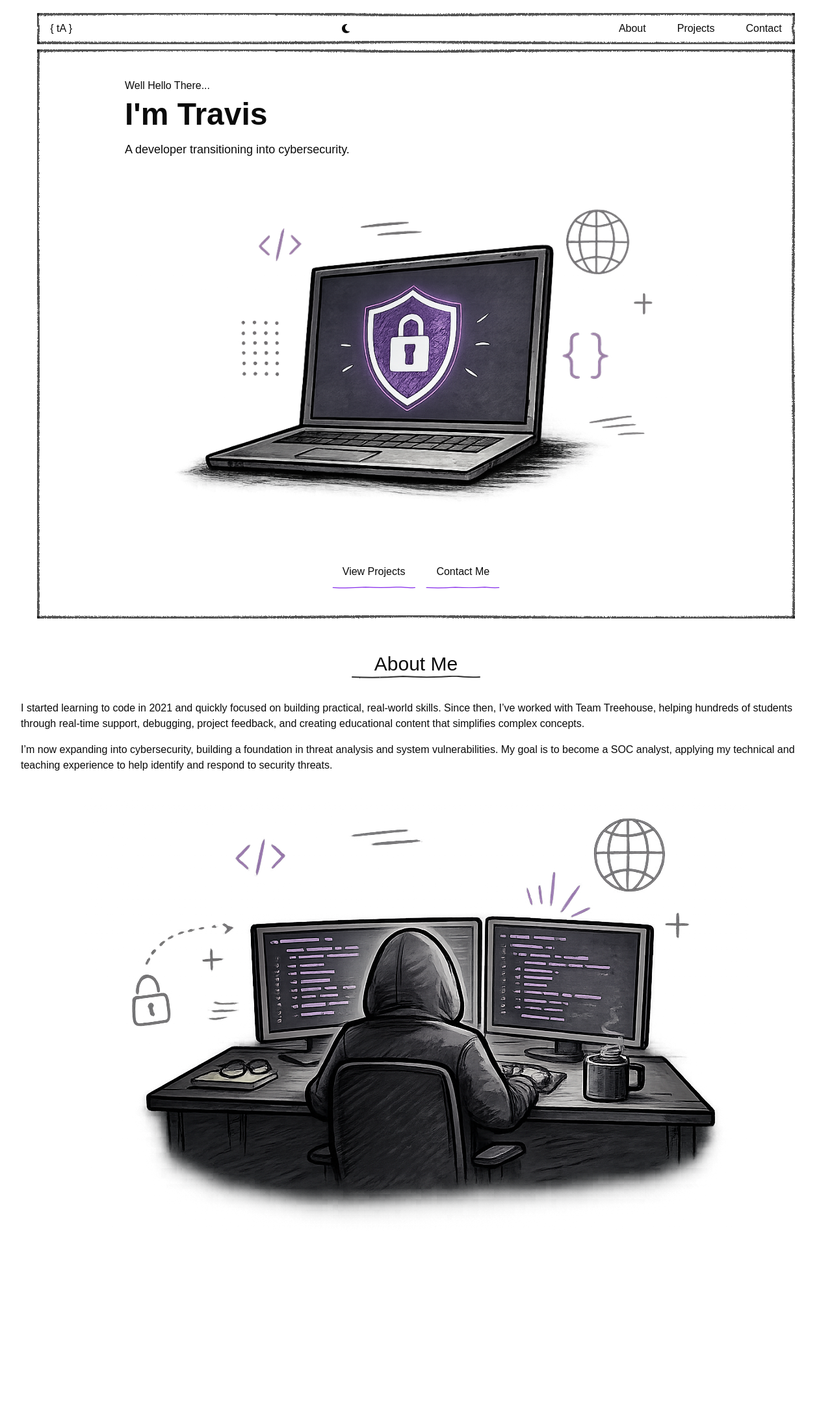
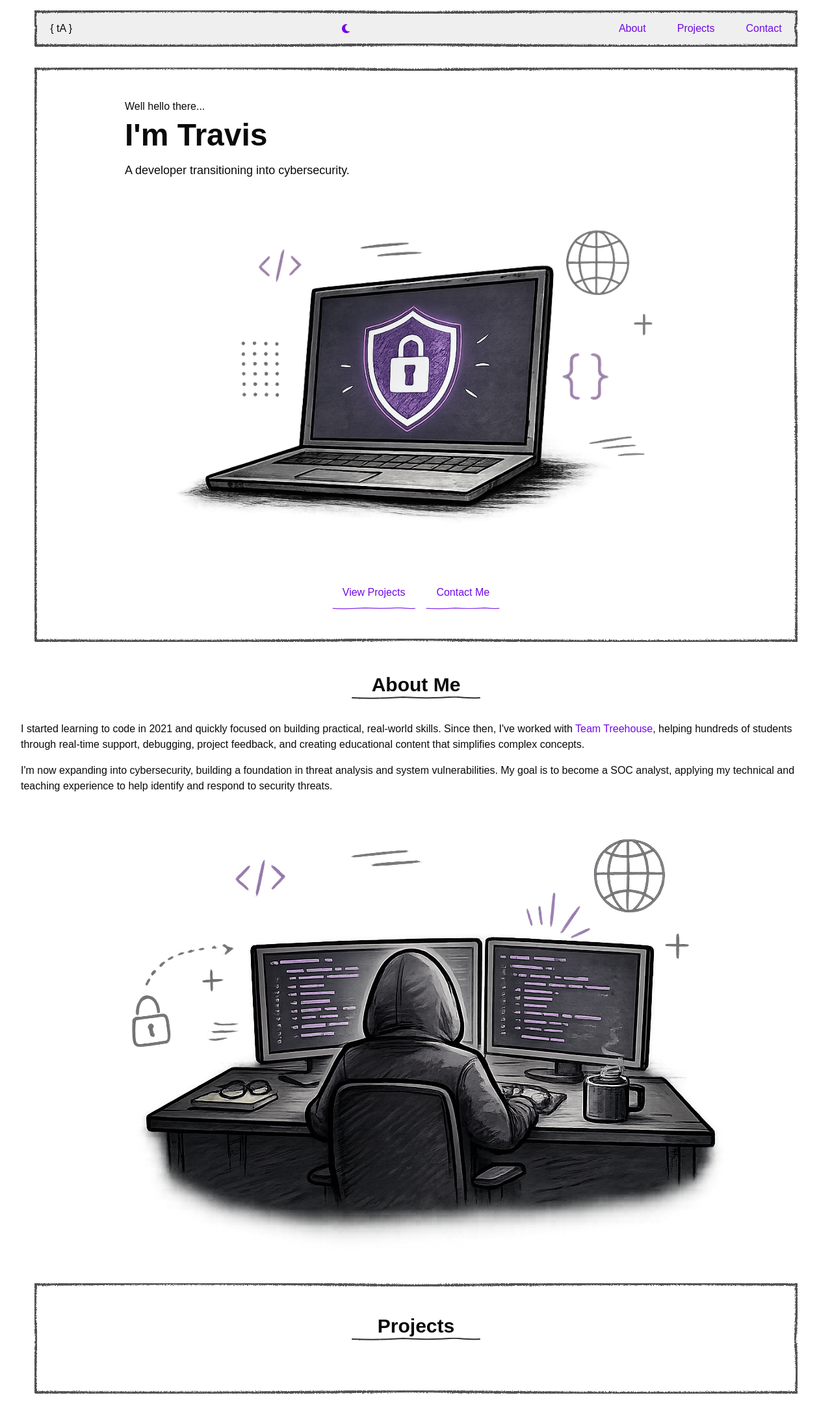
Before and after one commit to TravisAlstrand/personal-portfolio-2, a React (Vite) app: page / in a window 1280 px wide. Shown: the top 2184 px of the page at 65% size. Built offline with nearby package versions, Linux system fonts and the light colour scheme; a web font is replaced by a local one.

Commit message:
Projects started, sketch wrapper adjusted

```diff
--- a/src/App.css
+++ b/src/App.css
@@ -52,7 +52,7 @@
 :root {
   --background: oklch(1 0 0);
   --foreground: oklch(0.145 0 0);
-  --card: oklch(1 0 0);
+  --card: oklch(95.213% 0.00011 271.152);
   --card-foreground: oklch(0.145 0 0);
   --popover: oklch(1 0 0);
   --popover-foreground: oklch(0.145 0 0);
@@ -91,7 +91,7 @@
   --card-foreground: oklch(0.985 0 0);
   --popover: oklch(0.205 0 0);
   --popover-foreground: oklch(0.985 0 0);
-  --primary: oklch(0.432 0.232 292.759);
+  --primary: oklch(72.878% 0.14308 292.114);
   --primary-foreground: oklch(0.969 0.016 293.756);
   --secondary: oklch(0.274 0.006 286.033);
   --secondary-foreground: oklch(0.985 0 0);
--- a/src/App.tsx
+++ b/src/App.tsx
@@ -3,6 +3,7 @@ import "./App.css";
 import Header from "./components/Header";
 import Hero from "./components/Hero";
 import About from "./components/About";
+import Projects from "./components/Projects";
 
 function App() {
   return (
@@ -10,7 +11,7 @@ function App() {
       <Header />
       <Hero />
       <About />
-      <div className="bg-background h-screen"></div>
+      <Projects />
     </div>
   );
 }
--- a/src/components/About.tsx
+++ b/src/components/About.tsx
@@ -4,24 +4,27 @@ export default function About() {
   return (
     <section
       id="about"
-      className="flex flex-col items-center justify-center px-8"
+      className="mb-12 flex flex-col items-center justify-center px-8"
     >
-      <h2 className="text-3xl">About Me</h2>
+      <h2 className="text-3xl font-bold">About Me</h2>
       <SketchUnderline className="mb-8" />
       <p className="mb-4">
         I started learning to code in 2021 and quickly focused on building
-        practical, real-world skills. Since then, I’ve worked with Team
-        Treehouse, helping hundreds of students through real-time support,
-        debugging, project feedback, and creating educational content that
-        simplifies complex concepts.
+        practical, real-world skills. Since then, I've worked with{" "}
+        <a href="https://teamtreehouse.com" className="text-primary">
+          Team Treehouse
+        </a>
+        , helping hundreds of students through real-time support, debugging,
+        project feedback, and creating educational content that simplifies
+        complex concepts.
       </p>
       <p className="mb-8">
-        I’m now expanding into cybersecurity, building a foundation in threat
+        I'm now expanding into cybersecurity, building a foundation in threat
         analysis and system vulnerabilities. My goal is to become a SOC analyst,
         applying my technical and teaching experience to help identify and
         respond to security threats.
       </p>
-      <img src="./hacker.webp" alt="Person sitting at computer desk hacking" />
+      <img src="./hacker.webp" alt="Animated person sitting at computer desk" />
     </section>
   );
 }
--- a/src/components/Header.tsx
+++ b/src/components/Header.tsx
@@ -10,12 +10,13 @@ export default function Header() {
 
   return (
     <>
-      <div className="bg-background sticky top-0 z-10 flex w-full justify-center">
+      <div className="bg-background sticky top-0 z-10 mb-8 flex w-full justify-center">
         <SketchBorderWrapper className="bg-card mt-4 w-11/12 px-6 py-4">
           <header className="flex items-center justify-between">
             <p>&#123; tA &#125;</p>
             <button
               onClick={toggleTheme}
+              className="text-primary"
               aria-label={`Switch to ${theme === "light" ? "dark" : "light"} mode`}
             >
               {theme === "light" ? (
@@ -27,7 +28,7 @@ export default function Header() {
             <>
               {/* MOBILE MENU ICON */}
               <button
-                className="lg:hidden"
+                className="text-primary lg:hidden"
                 onClick={() => setMenuIsOpen(!menuIsOpen)}
                 aria-expanded={menuIsOpen}
                 aria-controls="mobile-menu"
@@ -42,7 +43,7 @@ export default function Header() {
 
               {/* DESKTOP NAVIGATION MENU */}
               <nav className="hidden lg:block">
-                <ul className="flex gap-12">
+                <ul className="text-primary flex gap-12">
                   <li>
                     <a href="#about">About</a>
                   </li>
@@ -61,7 +62,7 @@ export default function Header() {
 
       {/* MOBILE NAVIGATION PANEL */}
       <div
-        className={`fixed top-18 left-1/2 z-20 w-11/12 max-w-sm transition-transform duration-300 ease-in-out lg:hidden ${menuIsOpen ? "-translate-x-1/2" : "translate-x-full"}`}
+        className={`fixed top-20 left-1/2 z-20 w-11/12 max-w-sm transition-transform duration-300 ease-in-out lg:hidden ${menuIsOpen ? "-translate-x-1/2" : "translate-x-full"}`}
       >
         <SketchBorderWrapper className="bg-card p-12">
           <nav
@@ -69,7 +70,7 @@ export default function Header() {
             aria-modal="true"
             aria-label="Mobile navigation"
           >
-            <ul className="flex flex-col items-center justify-center gap-8">
+            <ul className="text-primary flex flex-col items-center justify-center gap-8">
               <li>
                 <a
                   href="#about"
--- a/src/components/Hero.tsx
+++ b/src/components/Hero.tsx
@@ -5,30 +5,30 @@ export default function Hero() {
     <SketchBorderWrapper className="mx-auto mb-12 w-11/12 px-8 py-12">
       <section className="mx-auto flex max-w-4xl flex-col">
         <div>
-          <p className="mb-2">Well Hello There...</p>
+          <p className="mb-2">Well hello there...</p>
           <h1 className="mb-4 text-5xl font-bold">I'm Travis</h1>
           <p className="mb-8 text-lg">
             A developer transitioning into cybersecurity.
           </p>
           <img
             src="./laptop.webp"
-            alt="Laptop with a security shield on the screen."
+            alt="Animated laptop with a security shield on the screen."
             className="mb-8"
           />
           <div className="mt-6 flex w-full justify-center gap-4">
             <a
               href="#projects"
-              className="relative inline-block px-4 py-4 transition-opacity hover:opacity-80"
+              className="text-primary relative inline-block px-4 py-4 transition-opacity hover:opacity-80"
             >
               <span className="relative">View Projects</span>
-              <SketchUnderline className="text-primary absolute bottom-0 left-0 w-full" />
+              <SketchUnderline className="absolute bottom-0 left-0 w-full" />
             </a>
             <a
               href="#contact"
-              className="relative inline-block px-4 py-4 transition-opacity hover:opacity-80"
+              className="text-primary relative inline-block px-4 py-4 transition-opacity hover:opacity-80"
             >
               <span className="relative">Contact Me</span>
-              <SketchUnderline className="text-primary absolute bottom-0 left-0 w-full" />
+              <SketchUnderline className="absolute bottom-0 left-0 w-full" />
             </a>
           </div>
         </div>
--- /dev/null
+++ b/src/components/Projects.tsx
@@ -0,0 +1,12 @@
+import { SketchBorderWrapper, SketchUnderline } from "./ui/sketch-border";
+
+export default function Projects() {
+  return (
+    <SketchBorderWrapper className="mx-auto mb-12 w-11/12 px-8 py-12">
+      <section className="flex flex-col items-center justify-center">
+        <h2 className="text-3xl font-bold">Projects</h2>
+        <SketchUnderline className="mb-8" />
+      </section>
+    </SketchBorderWrapper>
+  );
+}
--- a/src/components/ui/sketch-border.tsx
+++ b/src/components/ui/sketch-border.tsx
@@ -152,7 +152,7 @@ export function SketchBorderWrapper({
     <div className={`relative ${className}`}>
       {/* Top border */}
       <svg
-        className="text-foreground/80 pointer-events-none absolute top-0 left-1 h-3 w-[calc(100%-8px)]"
+        className="text-foreground/80 pointer-events-none absolute -top-1 left-0 h-3 w-full"
         preserveAspectRatio="none"
         viewBox="0 0 400 6"
         fill="none"
@@ -181,7 +181,7 @@ export function SketchBorderWrapper({
 
       {/* Right border */}
       <svg
-        className="text-foreground/80 pointer-events-none absolute top-1 right-0 h-[calc(100%-8px)] w-3"
+        className="text-foreground/80 pointer-events-none absolute top-1 -right-1 h-[calc(100%-8px)] w-3"
         preserveAspectRatio="none"
         viewBox="0 0 6 300"
         fill="none"
@@ -210,7 +210,7 @@ export function SketchBorderWrapper({
 
       {/* Bottom border */}
       <svg
-        className="text-foreground/80 pointer-events-none absolute bottom-0 left-1 h-3 w-[calc(100%-8px)]"
+        className="text-foreground/80 pointer-events-none absolute -bottom-1 left-0 h-3 w-full"
         preserveAspectRatio="none"
         viewBox="0 0 400 6"
         fill="none"
@@ -239,7 +239,7 @@ export function SketchBorderWrapper({
 
       {/* Left border */}
       <svg
-        className="text-foreground/80 pointer-events-none absolute top-1 left-0 h-[calc(100%-8px)] w-3"
+        className="text-foreground/80 pointer-events-none absolute top-1 -left-1 h-[calc(100%-8px)] w-3"
         preserveAspectRatio="none"
         viewBox="0 0 6 300"
         fill="none"
```
